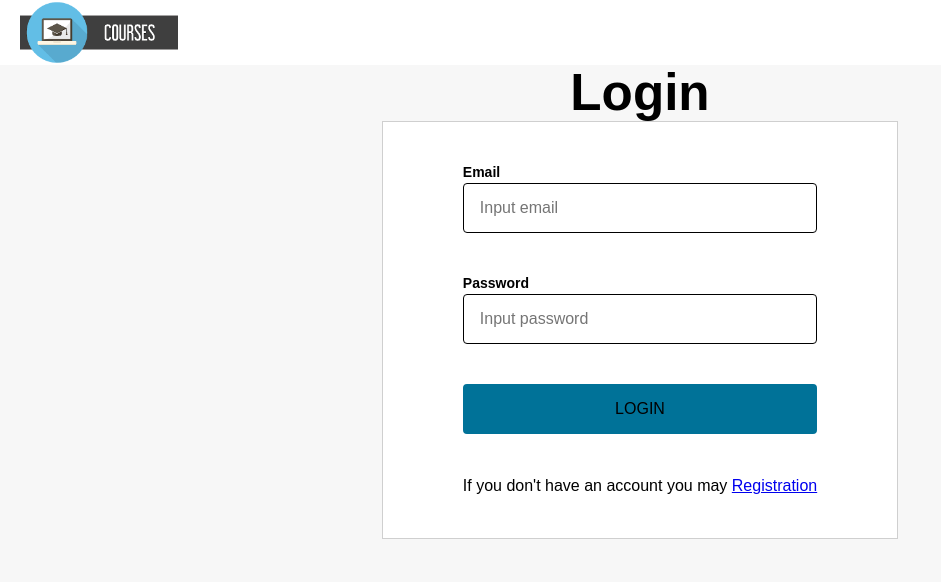
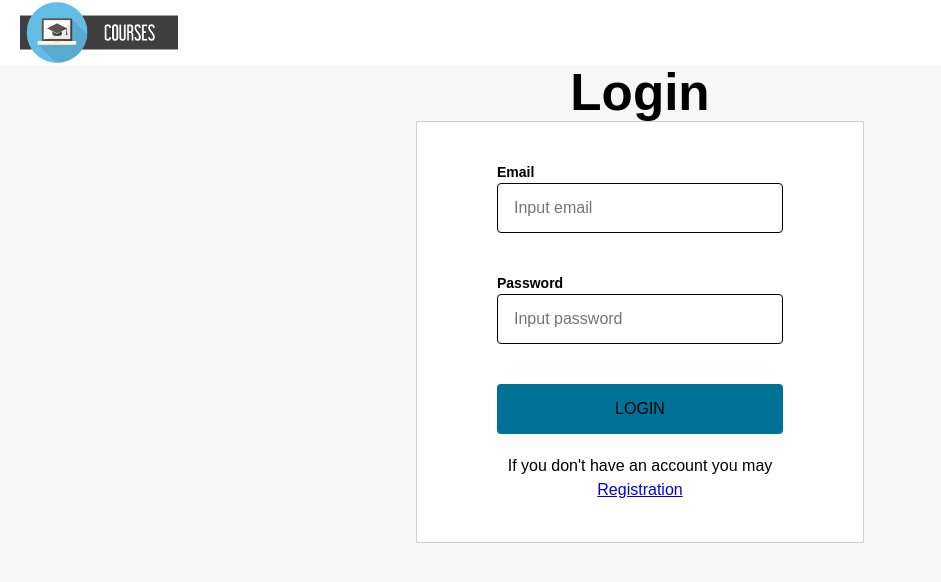
Before and after one commit to Novikov-Ilya/courses, a React (Vite) app: page /login in a window 1280 px wide. Shown: the top 582 px of the page, without its empty margins (0-941 px from the left). Built offline with nearby package versions, Linux system fonts and the light colour scheme.

Commit message:
fixed styled components for forms, removed unused types/interfaces, added types for hooks useInputHandler and useFormValidation

```diff
--- a/src/common/Input/Input.tsx
+++ b/src/common/Input/Input.tsx
@@ -1,11 +1,23 @@
-import { LabelStyled } from "./styled"
+import { InputWrapperStyled } from "./styled"
 import { InputProps } from "./types"
 import { dictionary } from "@i18n/strings"
 
-export const Input = ({ placeholderText, value, labelText, onChange, type, required, name, isError, onBlur }: InputProps) => {
+export const Input = ({
+  placeholderText,
+  value, labelText,
+  onChange,
+  type,
+  required,
+  name,
+  isError,
+  onBlur,
+  id
+}: InputProps) => {
   return (
-    <LabelStyled>{labelText}
+    <InputWrapperStyled>
+      <label htmlFor={id}>{labelText}</label>
       <input
+        id={id}
         type={type}
         onChange={onChange}
         placeholder={placeholderText}
@@ -14,8 +26,8 @@ export const Input = ({ placeholderText, value, labelText, onChange, type, requi
         onBlur={onBlur}
         value={value}
         className={isError ? 'input-error' : ''}
-        />
-        {isError && <span style={{color: 'red', fontWeight: 400, fontSize: '16px'}}>{`${labelText}${dictionary.filedIsRequired}`}</span>}
-    </LabelStyled>
+      />
+      {<span>{isError && `${labelText}${dictionary.filedIsRequired}`}</span>}
+    </InputWrapperStyled>
   )
 }
--- a/src/common/Input/styled.ts
+++ b/src/common/Input/styled.ts
@@ -1,14 +1,20 @@
 import styled from "styled-components";
 
-export const LabelStyled = styled.label`
+export const InputWrapperStyled = styled.div`
   font-size: 14px;
+  font-weight: 700;
   font-weight: 700;
   display: flex;
   flex-direction: column;
-  font-weight: 700;
 
+  span {
+    color: red;
+    font-weight: 400;
+    font-size: 16px;
+    height: 20px;
+  }
 
-  & > input {
+  input {
     border-radius: 4px;
     border: solid 1px #000000;
     background-color: #fff;
@@ -23,14 +29,9 @@ export const LabelStyled = styled.label`
       border: solid 1px #007298;
     }
 
-    &.error {
+    &.input-error {
       border-color: red;
     }
 
-    & > span {
-      color: 'red';
-      font-weight: 400;
-      font-size: '16px';
-    }
   }
 `
--- a/src/common/Input/types.ts
+++ b/src/common/Input/types.ts
@@ -1,6 +1,7 @@
 type InputType = 'text' | 'password' | 'email' | 'number';
 
 export interface InputProps {
+  id?: string,
   value: string,
   placeholderText: string,
   labelText?: string,
--- a/src/common/Styled/FormWrapperStyled.ts
+++ b/src/common/Styled/FormWrapperStyled.ts
@@ -1,23 +1,7 @@
 import styled from "styled-components";
 
 export const FormWrapperStyled = styled.div`
-  form {
-    display: flex;
-    flex-direction: column;
-    gap: 40px;
-    width: auto;
-    height: auto;
     padding: 40px 80px;
     background-color: #fff;
     border: solid 1px #CFCFCF;
-  }
-
-  fieldset {
-    border: none;
-  }
-
-  legend {
-    font-size: 24px;
-    font-weight: 700;
-  }
 `
--- /dev/null
+++ b/src/common/Styled/SimpleFormStyled.ts
@@ -0,0 +1,22 @@
+import styled from "styled-components";
+
+export const SimpleFormStyled = styled.form`
+  display: flex;
+  flex-direction: column;
+  gap: 20px;
+  width: 286px;
+  height: auto;
+
+  p {
+    text-align: center;
+  }
+
+  fieldset {
+    border: none;
+  }
+
+  legend {
+    font-size: 24px;
+    font-weight: 700;
+  }
+`
--- a/src/common/Styled/index.ts
+++ b/src/common/Styled/index.ts
@@ -1 +1,2 @@
 export { FormWrapperStyled } from './FormWrapperStyled'
+export { SimpleFormStyled } from './SimpleFormStyled'
--- a/src/components/Login/Login.tsx
+++ b/src/components/Login/Login.tsx
@@ -3,14 +3,22 @@ import { Input } from "@common/Input"
 import { dictionary } from "@i18n/strings"
 import { Link, useNavigate } from "react-router-dom"
 import { login } from "@api"
-import { useInputHandler, useLoggedIn } from "@hooks"
-import { FormWrapperStyled } from "@common/Styled"
+import { useFormValidate, useInputHandler, useLoggedIn } from "@hooks"
+import { FormWrapperStyled, SimpleFormStyled } from "@common/Styled"
+
+const formFieldsInitValue = {
+  email: '',
+  password: ''
+}
+
+const formFieldsInitError = {
+  email: false,
+  password: false
+}
 
 export const Login = () => {
-  const { formData, onChange } = useInputHandler({
-    email: '',
-    password: ''
-  });
+  const { formData, onChange } = useInputHandler(formFieldsInitValue);
+  const { inputError, onBlur } = useFormValidate(formFieldsInitError);
   const navigate = useNavigate();
   const isAuthorized = useLoggedIn();
   if (isAuthorized) navigate('/courses');
@@ -31,25 +39,31 @@ export const Login = () => {
     <>
       <h1>Login</h1>
       <FormWrapperStyled>
-        <form onSubmit={(e) => submitForm(e)}>
+        <SimpleFormStyled onSubmit={submitForm}>
 
           <Input
             placeholderText="Input email"
             labelText={dictionary.inputLabelEmail}
             type="text"
             name="email"
+            id="email"
             onChange={onChange}
             required={true}
             value={formData.email}
+            isError={inputError.email}
+            onBlur={onBlur}
           />
           <Input
             placeholderText="Input password"
             labelText={dictionary.inputLabelPassword}
             type="password"
             name="password"
+            id="password"
             onChange={onChange}
             required={true}
             value={formData.password}
+            isError={inputError.password}
+            onBlur={onBlur}
           />
           <Button
             buttonText={dictionary.buttonLogin}
@@ -59,7 +73,7 @@ export const Login = () => {
           <p>{dictionary.registerIfNoAccount}
             <Link to={'/registration'}>{dictionary.linkRegistration}</Link>
           </p>
-        </form>
+        </SimpleFormStyled>
       </FormWrapperStyled>
     </>
   )
--- a/src/hooks/useFormValidate.ts
+++ b/src/hooks/useFormValidate.ts
@@ -1,8 +1,11 @@
 import { useState } from "react";
-import { IFormValidateState } from "./types";
+import { UseFormValidationResult } from "./types";
 
-export function useFormValidate() {
-  const [inputError, setInputError] = useState<IFormValidateState>({});
+export function useFormValidate<T extends Record<string, boolean>>(
+  initialState: T
+): UseFormValidationResult<T> {
+
+  const [inputError, setInputError] = useState(initialState);
   return {
     inputError,
     onBlur: (e: React.FocusEvent<HTMLInputElement | HTMLTextAreaElement>) => {
@@ -18,7 +21,6 @@ export function useFormValidate() {
           [name]: false,
         }));
       }
-
     }
   }
 }
--- a/src/hooks/useInput.ts
+++ b/src/hooks/useInput.ts
@@ -1,6 +1,10 @@
 import { useState } from "react";
+import { UseInputHanlderResult } from "./types";
 
-export function useInputHandler<T extends Record<string, string>>(initialState: T) {
+export function useInputHandler<T extends Record<string, string>>(
+  initialState: T
+): UseInputHanlderResult<T> {
+
   const [formData, setFormData] = useState(initialState);
 
   return {
@@ -19,5 +23,4 @@ export function useInputHandler<T extends Record<string, string>>(initialState:
       }))
     }
   }
-
 }
```
Also changed, not shown: src/components/Registration/Registration.tsx (+20 -12 lines), src/hooks/types.ts (+10 -12 lines).
